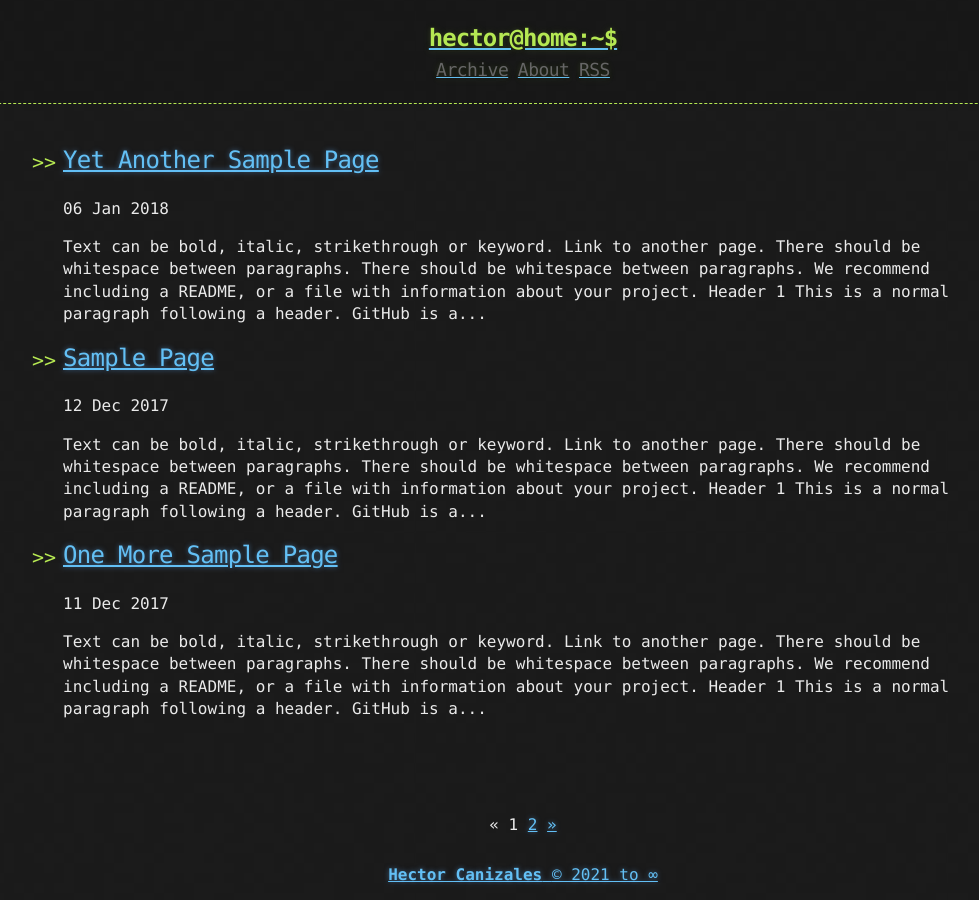
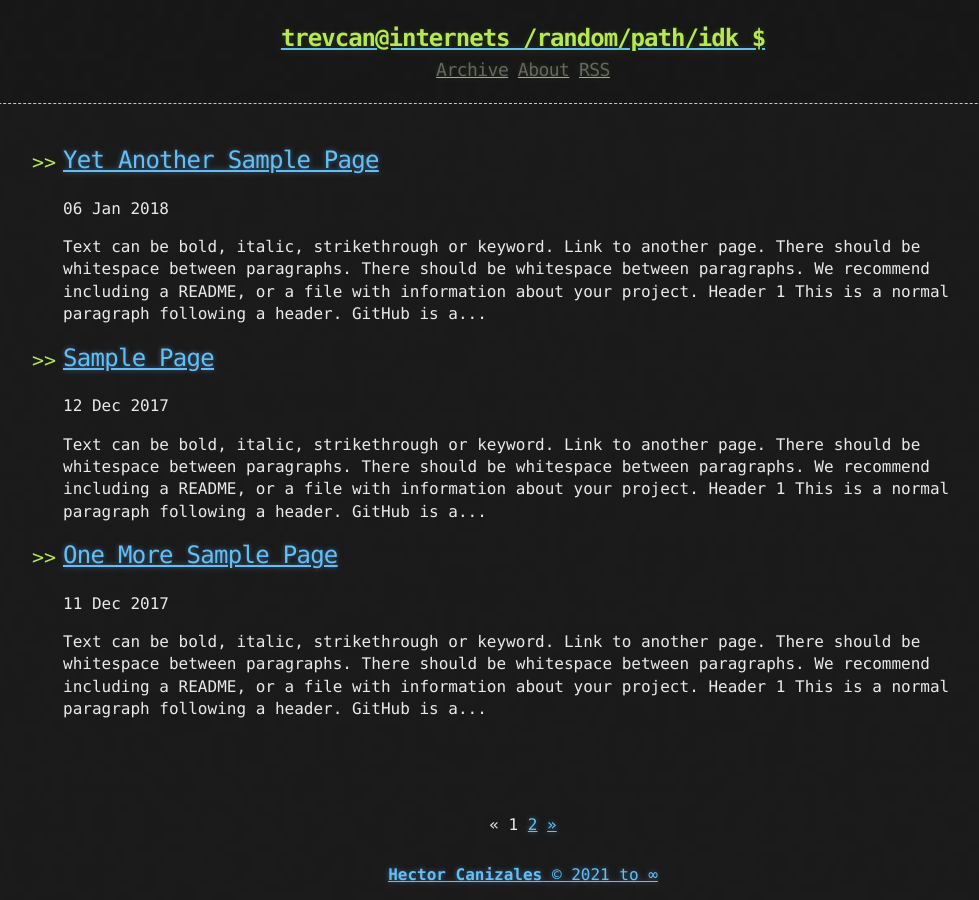
Before and after one commit to TrevCan/trevcan.github.io, a Jekyll site: the page built from index.html, in a window 1280 px wide. Shown: the whole page, without its empty margins (117-1096 px from the left). Built offline with Jekyll 4.4.1, drawn with Linux system fonts in a browser that asks for light colours; the list of posts is cut into pages by our own code.

Commit message:
change header to more static content

```diff
--- a/_includes/header.html
+++ b/_includes/header.html
@@ -1,8 +1,8 @@
 <header>
   <div>
     <a href="{{ "/" | prepend: site.baseurl | replace: '//', '/' }}">
-    {% assign owner_first_name = site.owner | split: " " %}
-    <h1>{{ owner_first_name[0] | downcase }}@home:~$</h1>
+
+    <h1>trevcan@internets /random/path/idk $</h1>
     </a>
     <div class="header-links">
       {% include links.html %}
```
